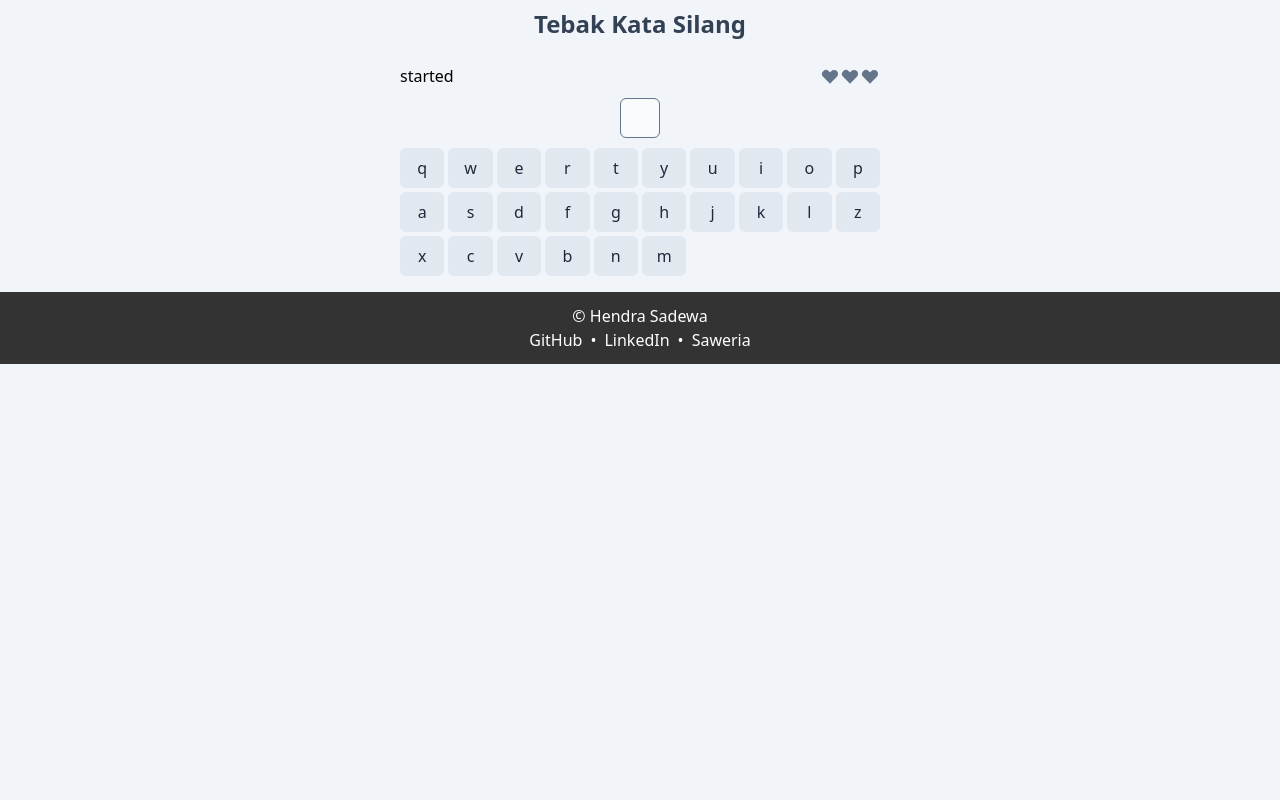
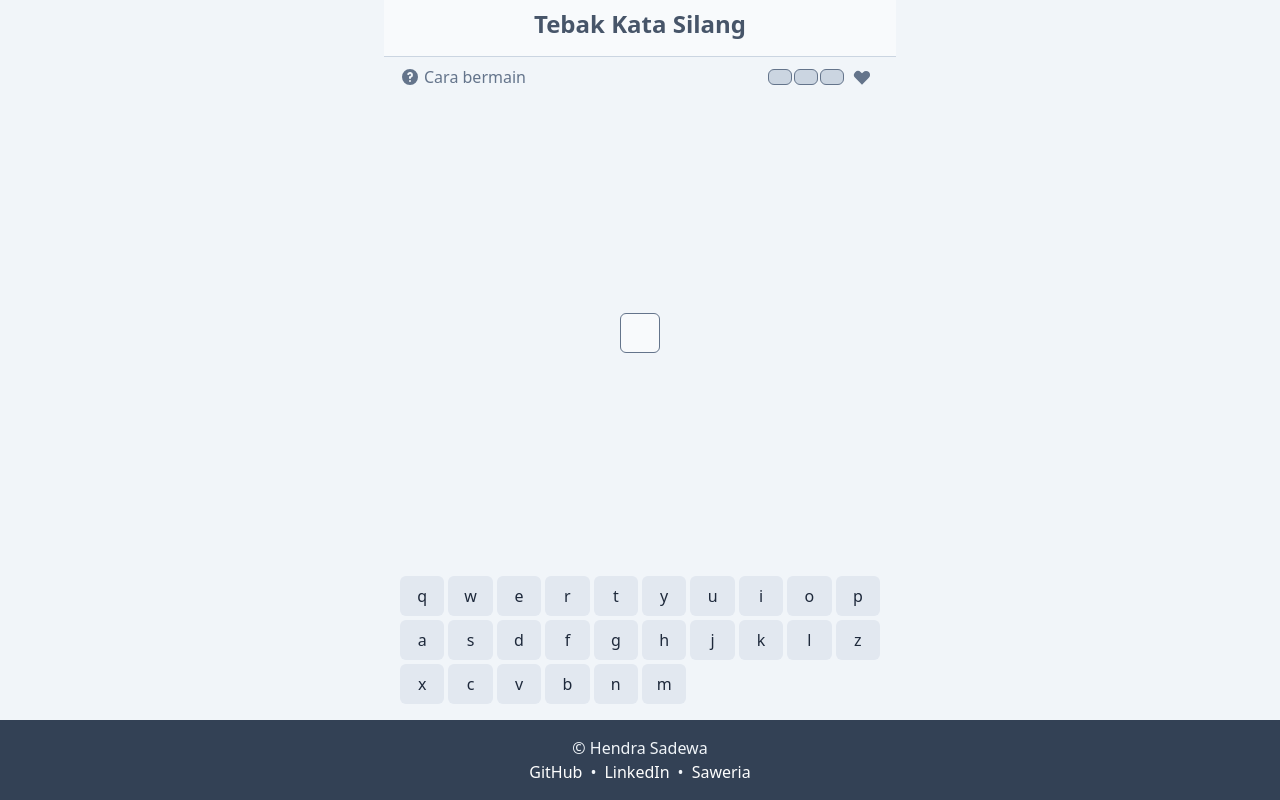
Before and after one commit to hendrasadewa/tebak-kata-silang, a Next.js app: page / in a window 1280 px wide. Built offline with nearby package versions, Linux system fonts and the light colour scheme.

Commit message:
revamp help

```diff
--- a/package.json
+++ b/package.json
@@ -13,6 +13,7 @@
     "next": "12.2.4",
     "react": "18.2.0",
     "react-dom": "18.2.0",
+    "react-modal": "^3.15.1",
     "use-immer": "^0.7.0"
   },
   "devDependencies": {
--- a/src/components/Healthbar.tsx
+++ b/src/components/Healthbar.tsx
@@ -6,9 +6,16 @@ function Healthbar({ chances }: Props) {
   const health = [...Array(chances).fill('')];
 
   return (
-    <div className="flex text-center justify-between">
+    <div className="flex text-center items-center ">
+      <div className="flex items-center gap-0.5">
         {health.map((_, index) => (
-        <span key={`life-${index + 1}`} className="text-slate-500">
+          <span
+            key={`life-${index + 1}`}
+            className="border border-slate-500 bg-slate-300 w-6 h-4 rounded-md"
+          ></span>
+        ))}
+      </div>
+      <div className="text-slate-500 px-2">
         <svg
           xmlns="http://www.w3.org/2000/svg"
           className="h-5 w-5"
@@ -21,8 +28,7 @@ function Healthbar({ chances }: Props) {
             clipRule="evenodd"
           />
         </svg>
-        </span>
-      ))}
+      </div>
     </div>
   );
 }
--- /dev/null
+++ b/src/components/Help.tsx
@@ -0,0 +1,21 @@
+function Help() {
+  return (
+    <div className="text-slate-500 flex items-center gap-1">
+      <svg
+        xmlns="http://www.w3.org/2000/svg"
+        className="h-5 w-5"
+        viewBox="0 0 20 20"
+        fill="currentColor"
+      >
+        <path
+          fillRule="evenodd"
+          d="M18 10a8 8 0 11-16 0 8 8 0 0116 0zm-8-3a1 1 0 00-.867.5 1 1 0 11-1.731-1A3 3 0 0113 8a3.001 3.001 0 01-2 2.83V11a1 1 0 11-2 0v-1a1 1 0 011-1 1 1 0 100-2zm0 8a1 1 0 100-2 1 1 0 000 2z"
+          clipRule="evenodd"
+        />
+      </svg>
+      <p>Cara bermain</p>
+    </div>
+  );
+}
+
+export default Help;
--- a/src/components/Indicators.tsx
+++ /dev/null
@@ -1,22 +0,0 @@
-import { GameStatus } from '../types/Words';
-
-interface Props {
-  status: GameStatus;
-}
-
-function Indicators({ status }: Props) {
-  if (status === GameStatus.win) {
-    return <div>Anda berhasil</div>;
-  }
-
-  if (status === GameStatus.lose) {
-    return <div>Anda kalah</div>;
-  }
-
-  return (
-    <div> started
-    </div>
-  );
-}
-
-export default Indicators;
--- a/src/pages/index.tsx
+++ b/src/pages/index.tsx
@@ -6,7 +6,7 @@ import useGameState from '../hooks/useGameState';
 
 import styles from '../styles/Home.module.css';
 import GameKeyboard from '../components/GameKeyboard';
-import Indicators from '../components/Indicators';
+import Help from '../components/Help';
 import Head from 'next/head';
 import Healthbar from '../components/Healthbar';
 
@@ -14,28 +14,32 @@ const Home: NextPage = () => {
   const [state, actions] = useGameState();
 
   return (
-    <div className='bg-slate-100 min-h-screen'>
+    <div className="bg-slate-100 min-h-screen flex flex-col h-screen justify-between">
       <Head>
         <title>Tebak Kata Silang | hendrasadewa</title>
         <meta name="description" content="Game tebak kata silang" />
       </Head>
-      <header className="px-4 mx-auto max-w-lg w-full pt-2 pb-4">
-        <h1 className="font-bold text-2xl text-center text-slate-700">Tebak Kata Silang</h1>
+      <header className="px-4 mx-auto max-w-lg w-full pt-2 pb-4 border-b border-b-slate-300 bg-slate-50">
+        <h1 className="font-bold text-2xl text-center text-slate-600">
+          Tebak Kata Silang
+        </h1>
       </header>
-      <main className="px-4 mx-auto max-w-lg w-full pt-2 pb-4">
+      <main className="px-4 mx-auto max-w-lg w-full pt-2 pb-4 h-full flex flex-col justify-between">
         <div className="flex justify-between items-center w-full">
-          <Indicators status={state.status} />
+          <Help />
           <Healthbar chances={state.incorrectAnswerChances} />
         </div>
         <div className="py-2 flex items-center justify-center w-full">
           <Plane values={state.userAnswer} />
         </div>
-        <GameKeyboard
-          characterList={state.keyboard}
-          onCharacterClick={actions.onGameKeyboardClick}
-        />
+        <div>
+          <GameKeyboard
+            characterList={state.keyboard}
+            onCharacterClick={actions.onGameKeyboardClick}
+          />
+        </div>
       </main>
-      <footer className={styles.footerContainer}>
+      <footer className="bg-slate-700 flex items-center flex-col text-slate-100 py-4">
         &copy; Hendra Sadewa
         <div className={styles.socialLinks}>
           <a href="https://github.com/hendrasadewa">GitHub</a> &bull;
```
Also changed, not shown: 1 other file (tests, documents, lock files or other folders). Lines whose indentation alone changed are shown as unchanged.
